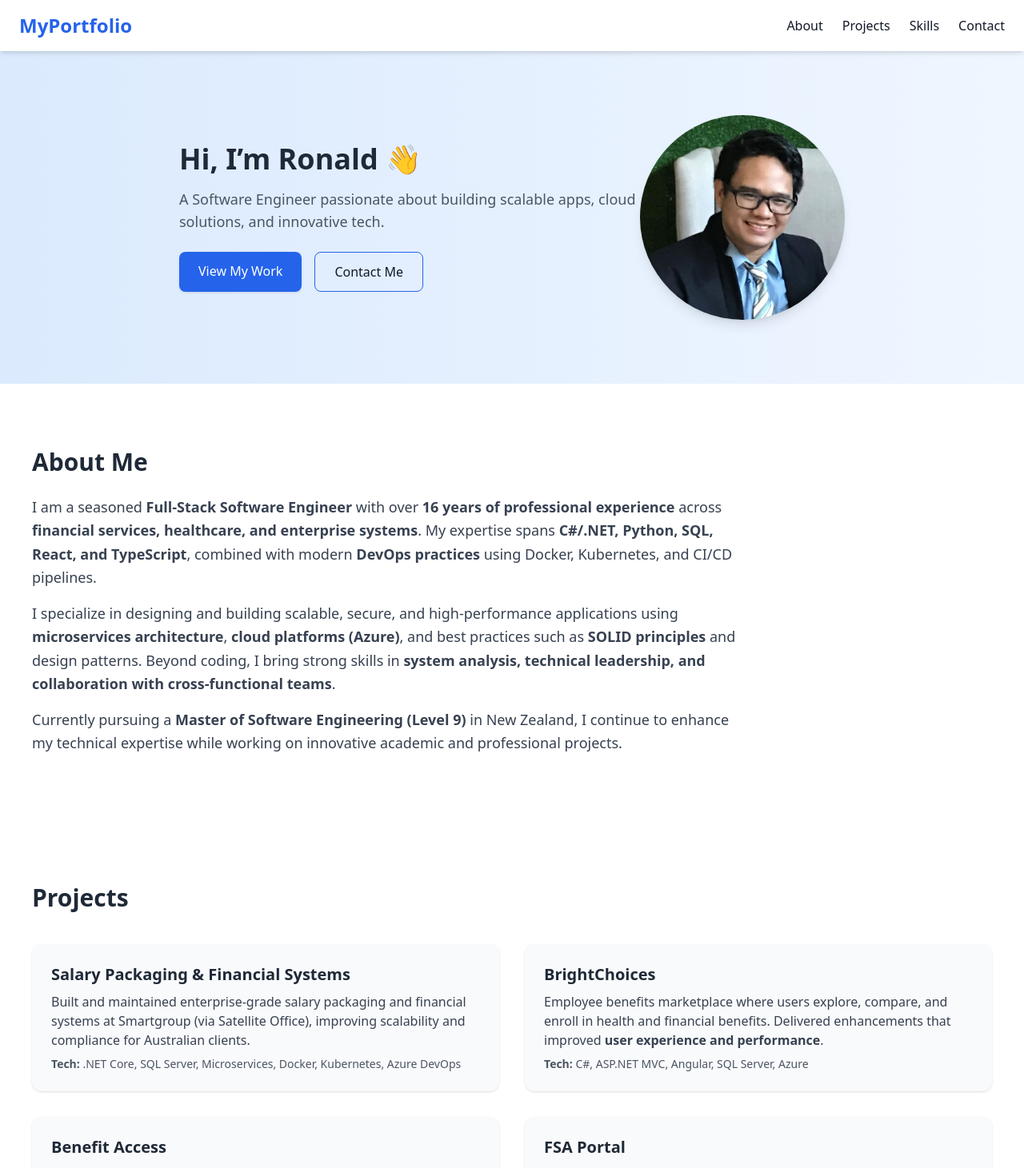
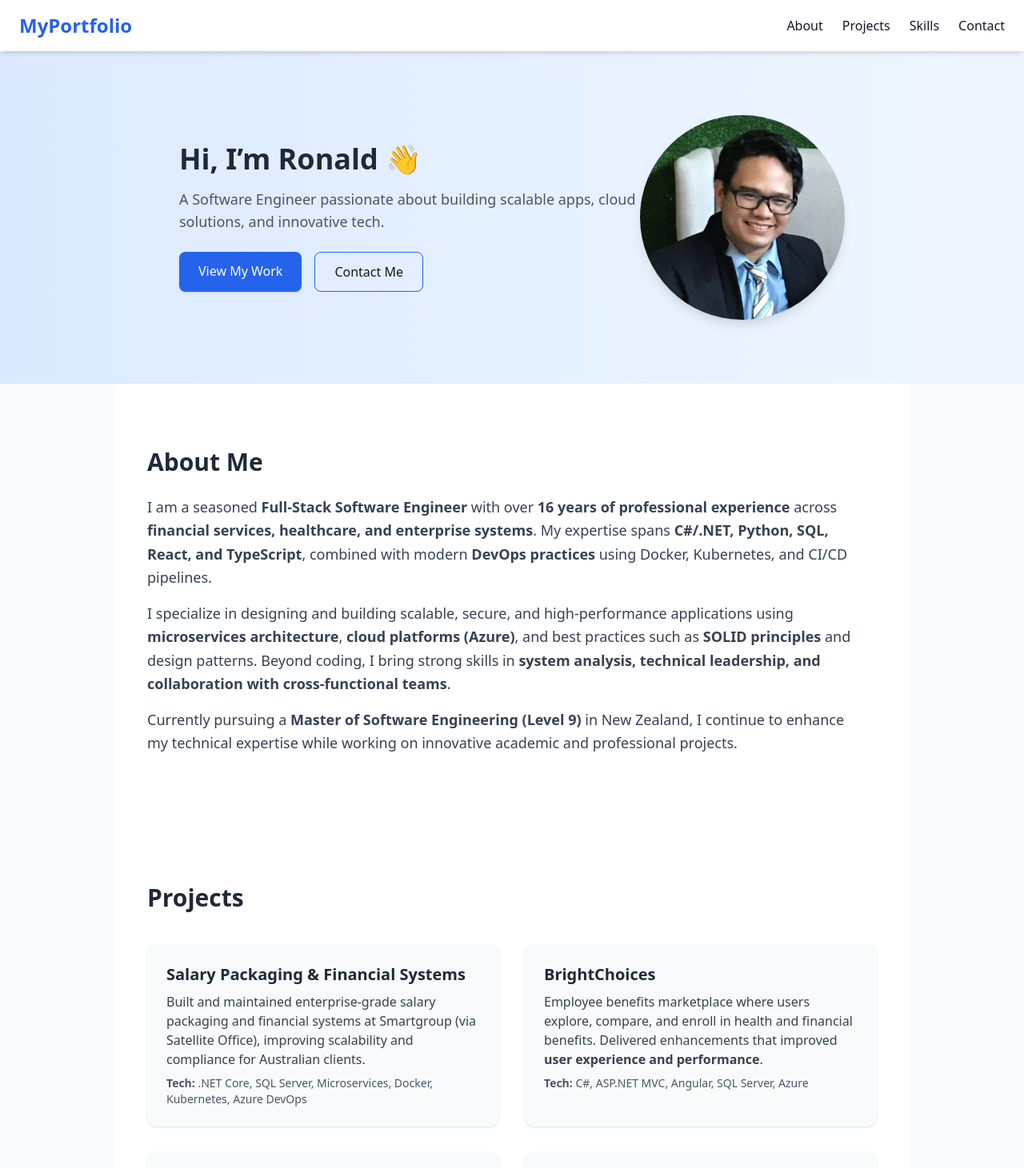
Before and after one commit to retiangson/portfolio, a React (Vite) app: page / in a window 1280 px wide. Shown: the top 1461 px of the page at 80% size. Built offline with nearby package versions, Linux system fonts and the light colour scheme.

Commit message:
update with ayout

```diff
--- a/src/App.jsx
+++ b/src/App.jsx
@@ -21,6 +21,7 @@ export default function App() {
 
   return (
     <div className="font-sans bg-gray-50 min-h-screen">
+
       {/* Navbar */}
       <nav className="flex justify-between items-center px-6 py-4 shadow-md bg-white sticky top-0 z-50">
         <h1 className="text-2xl font-bold text-blue-600">MyPortfolio</h1>
@@ -68,6 +69,7 @@ export default function App() {
         />
       </section>
 
+      <div className="max-w-screen-lg mx-auto px-4">
         {/* About Section */}
         <section id="about" className="px-10 py-20 bg-white">
           <h3 className="text-3xl font-bold mb-6 text-gray-800">About Me</h3>
@@ -596,7 +598,7 @@ export default function App() {
             ))}
           </div>
         </section>
-
+      </div>
       {/* Contact Section */}
       <section id="contact" className="px-10 py-20 bg-white text-center">
         <h3 className="text-3xl font-bold mb-6 text-gray-800">Get In Touch</h3>
@@ -640,6 +642,7 @@ export default function App() {
       <footer className="py-6 text-center bg-white border-t mt-10 text-gray-500">
         © 2025 Ronald Tiangson. All rights reserved.
       </footer>
+
     </div>
   );
 }
```
Also changed, not shown: 1 other file (tests, documents, lock files or other folders). Lines whose indentation alone changed are shown as unchanged.
